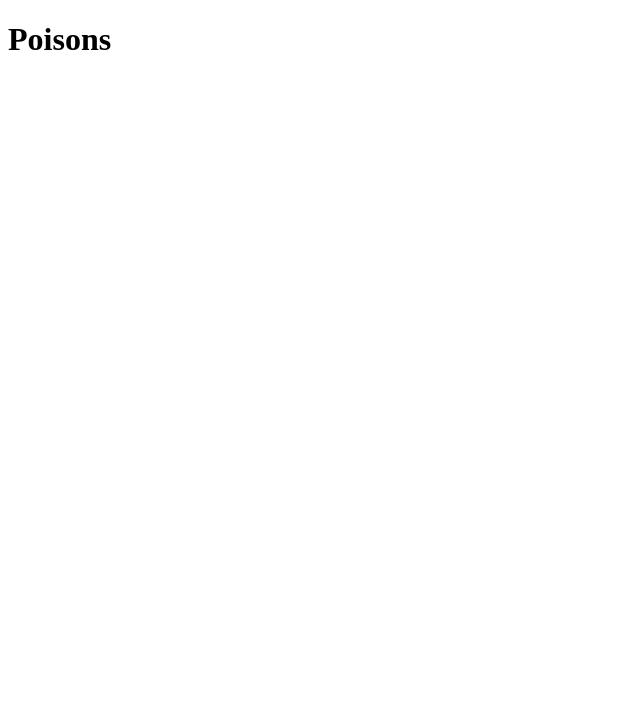
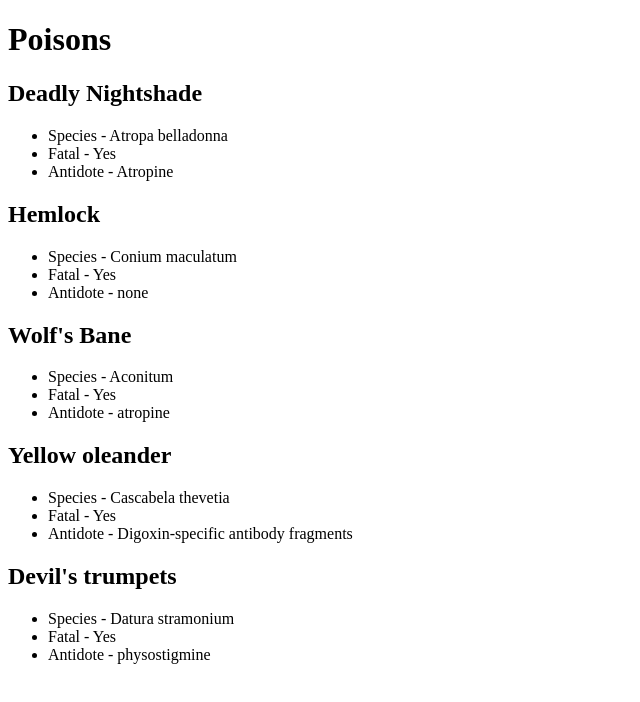
Before and after one commit to cresuta/fundamental_workshop-poisonArray, a plain HTML site: page index.html in a window 1280 px wide. Shown: the whole page, without its empty margins (0-640 px from the left). Drawn offline with Linux system fonts and the light colour scheme.

Commit message:
all data rendered on page with js

```diff
--- a/index.html
+++ b/index.html
@@ -9,7 +9,7 @@
   </head>
   <body>
     <h1>Poisons</h1>
-    <main class="container">
+    <main class="poison-container">
       <!-- rendered by main.js -->
     </main>
     <script src="scripts/main.js" type="module"></script>
--- a/scripts/main.js
+++ b/scripts/main.js
@@ -0,0 +1,3 @@
+import { poisonList } from "../scripts/poisonList.js";
+
+poisonList();
```
